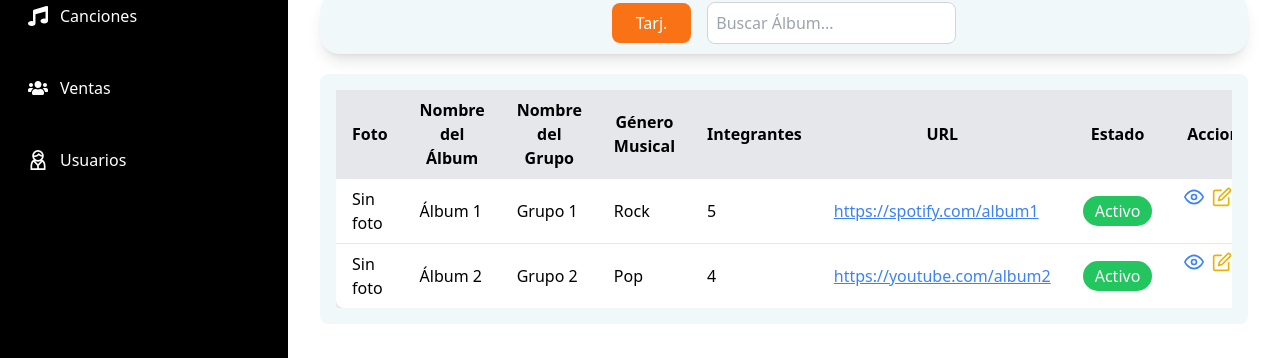
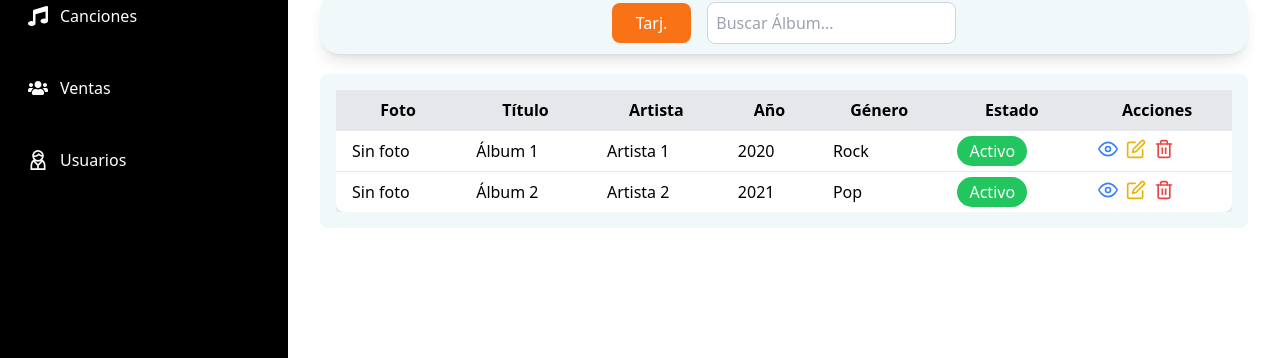
Before and after one commit to 12CUY/disquera-indiec, a React (Vite) app in the folder react-up/: page /album in a window 1280 px wide. Shown: the part 308-666 px from the top of the page. Built offline with nearby package versions, Linux system fonts and the light colour scheme.

Commit message:
cambios 3

```diff
--- a/react-up/src/pages/Admin/Album.jsx
+++ b/react-up/src/pages/Admin/Album.jsx
@@ -9,20 +9,18 @@ const Album = () => {
   const [albums, setAlbums] = useState([
     {
       foto: null,
-      nombreAlbum: "Álbum 1",
-      nombreGrupo: "Grupo 1",
-      generoMusical: "Rock",
-      integrantes: 5,
-      url: "https://spotify.com/album1",
+      titulo: "Álbum 1",
+      artista: "Artista 1",
+      año: 2020,
+      genero: "Rock",
       activo: true,
     },
     {
       foto: null,
-      nombreAlbum: "Álbum 2",
-      nombreGrupo: "Grupo 2",
-      generoMusical: "Pop",
-      integrantes: 4,
-      url: "https://youtube.com/album2",
+      titulo: "Álbum 2",
+      artista: "Artista 2",
+      año: 2021,
+      genero: "Pop",
       activo: true,
     },
   ]);
@@ -32,14 +30,16 @@ const Album = () => {
   const [modalVer, setModalVer] = useState(false);
   const [formData, setFormData] = useState({
     foto: null,
-    nombreAlbum: "",
-    nombreGrupo: "",
-    generoMusical: "",
-    integrantes: 0,
-    url: "",
+    titulo: "",
+    artista: "",
+    año: "",
+    genero: "",
   });
   const [currentAlbum, setCurrentAlbum] = useState(null);
-  const [searchTerm, setSearchTerm] = useState(""); // barra  de  busqueda
+  const [searchTerm, setSearchTerm] = useState("");
+
+  const generos = ["Rock", "Pop", "Jazz", "Clásica", "Electrónica", "Hip-Hop", "Reggae", "Metal"];
+
   const openModalCrear = () => setModalCrear(true);
   const closeModalCrear = () => setModalCrear(false);
 
@@ -70,7 +70,7 @@ const Album = () => {
     Swal.fire({
       icon: "success",
       title: "Álbum agregado",
-      text: `El álbum "${formData.nombreAlbum}" fue agregado exitosamente.`,
+      text: `El álbum "${formData.titulo}" fue agregado exitosamente.`,
     });
     closeModalCrear();
   };
@@ -82,7 +82,7 @@ const Album = () => {
     Swal.fire({
       icon: "success",
       title: "Álbum actualizado",
-      text: `El álbum "${formData.nombreAlbum}" fue actualizado exitosamente.`,
+      text: `El álbum "${formData.titulo}" fue actualizado exitosamente.`,
     });
     closeModalEditar();
   };
@@ -108,81 +108,45 @@ const Album = () => {
       text: "El álbum fue restaurado y está activo nuevamente.",
     });
   };
+
   const handleSearchChange = (e) => {
-    setSearchTerm(e.target.value); // barra  de busqueda
+    setSearchTerm(e.target.value);
   };
+
   const handleCardClick = () => {
     Swal.fire({
       icon: "info",
       title: "Función en desarrollo",
-      text: "Esta función aún no está implementada.", // funcion del boton tarj
+      text: "Esta función aún no está implementada.",
     });
   };
 
   return (
     <div className="p-8">
-      <div
-        className="flex flex-col sm:flex-row md:flex-row items-center justify-between p-4 md:ml-72 text-white rounded-lg"
-        style={{
-          backgroundImage: "url('/img/dc.jpg')", // Usa la ruta relativa de la imagen dentro de public
-          backgroundSize: "cover", // Ajusta para que la imagen cubra todo el contenedor
-          backgroundPosition: "center", // Centra la imagen
-          borderRadius: "20px", // Cambia este valor para ajustar el redondeo
-        }}
-      >
-        {/* Texto "album" */}
-        <p
-          className="text-center sm:text-left text-2xl sm:text-4xl md:text-5xl lg:text-6xl"
-          style={{
-            fontSize: "clamp(25px, 8vw, 60px)", // Hace que el tamaño de la fuente sea responsivo
-            margin: 0, // Asegura que no haya márgenes adicionales
-          }}
-        >
+      {/* Encabezado y botón de agregar */}
+      <div className="flex flex-col sm:flex-row md:flex-row items-center justify-between p-4 md:ml-72 text-white rounded-lg bg-cover bg-center" style={{ backgroundImage: "url('/img/dc.jpg')", borderRadius: "20px" }}>
+        <p className="text-center sm:text-left text-2xl sm:text-4xl md:text-5xl lg:text-6xl" style={{ fontSize: "clamp(25px, 8vw, 60px)", margin: 0 }}>
           Álbum
         </p>
-
-        {/* Botón "Agregar album" */}
         <div className="mt-4 sm:mt-0">
-          <button
-            onClick={openModalCrear}
-            className="bg-[#0aa5a9] text-white px-6 py-3 rounded-lg transition-transform duration-300 hover:bg-[#067b80] hover:scale-105"
-            style={{
-              fontSize: "18px", // Ajusta el tamaño de la letra aquí
-            }}
-          >
+          <button onClick={openModalCrear} className="bg-[#0aa5a9] text-white px-6 py-3 rounded-lg transition-transform duration-300 hover:bg-[#067b80] hover:scale-105" style={{ fontSize: "18px" }}>
             Agregar Álbum
           </button>
         </div>
       </div>
 
-      {/* migajas de pan */}
-      <div
-        className="md:ml-72 p-4 sm:p-6 md:p-8 lg:p-10 xl:p-12 mx-auto bg-blue-100 sm:bg-green-100 md:bg-yellow-100 lg:bg-red-100 xl:bg-purple-100 rounded-lg shadow-lg"
-        style={{
-          backgroundColor: "#f1f8f9", // Color de fondo
-          borderRadius: "20px", // Bordes redondeados
-          marginTop: "20px", // Espaciado superior
-          marginBottom: "20px", // Espaciado inferior
-          height: "auto", // Ajusta el tamaño a su contenido
-          padding: "10px", // Ajusta el relleno si es necesario
-        }}
-      >
+      {/* Migajas de pan */}
+      <div className="md:ml-72 p-4 mx-auto bg-blue-100 rounded-lg shadow-lg" style={{ backgroundColor: "#f1f8f9", borderRadius: "20px", marginTop: "20px", marginBottom: "20px", height: "auto", padding: "10px" }}>
         <nav aria-label="breadcrumb">
           <ol className="flex flex-wrap gap-2 list-none p-0 m-0 justify-center items-center">
             <li className="text-sm sm:text-base md:text-lg lg:text-lg text-center py-2">
-              <Link
-                to="/dashboard"
-                className="text-[#0aa5a9] px-4 py-2 rounded-lg transition duration-300 hover:bg-[#067b80] hover:text-white no-underline"
-              >
+              <Link to="/dashboard" className="text-[#0aa5a9] px-4 py-2 rounded-lg transition duration-300 hover:bg-[#067b80] hover:text-white no-underline">
                 Inicio
               </Link>
             </li>
-
-            {/* Separador */}
             <li className="text-sm sm:text-base md:text-lg lg:text-lg text-center py-2">
               <span className="text-[#0aa5a9] px-2">/</span>
             </li>
-
             <li className="text-sm sm:text-base md:text-lg lg:text-lg text-center py-2">
               <span className="text-[#0aa5a9] px-4 py-2 rounded-lg transition duration-300 hover:bg-[#067b80] hover:text-white no-underline">
                 Álbum
@@ -193,126 +157,56 @@ const Album = () => {
       </div>
 
       {/* Contenedor de búsqueda */}
-      <div
-        className="md:ml-72 p-4 sm:p-6 md:p-8 lg:p-10 xl:p-12 mx-auto bg-gray-100 rounded-lg shadow-lg"
-        style={{
-          backgroundColor: "#f1f8f9", // Color de fondo
-          borderRadius: "20px", // Bordes redondeados
-          marginTop: "20px", // Espaciado superior
-          marginBottom: "20px", // Espaciado inferior
-          height: "auto", // Ajusta el tamaño a su contenido
-          padding: "10px", // Ajusta el relleno si es necesario
-        }}
-      >
+      <div className="md:ml-72 p-4 mx-auto bg-gray-100 rounded-lg shadow-lg" style={{ backgroundColor: "#f1f8f9", borderRadius: "20px", marginTop: "20px", marginBottom: "20px", height: "auto", padding: "10px" }}>
         <div className="flex flex-col sm:flex-row sm:justify-center sm:items-center gap-4">
-          {/* Botón al lado izquierdo con hover más opaco */}
-          <button
-            className="bg-orange-500 text-white py-2 px-6 rounded-lg hover:bg-orange-300 transition-colors duration-300 w-full sm:w-auto"
-            onClick={handleCardClick}
-          >
+          <button className="bg-orange-500 text-white py-2 px-6 rounded-lg hover:bg-orange-300 transition-colors duration-300 w-full sm:w-auto" onClick={handleCardClick}>
             Tarj.
           </button>
-          {/* Input con tamaño dinámico */}
-          <input
-            type="text"
-            placeholder="Buscar Álbum..."
-            value={searchTerm}
-            onChange={handleSearchChange}
-            className="border border-gray-300 p-2 rounded-lg w-full sm:w-auto sm:max-w-sm md:max-w-md lg:max-w-lg xl:max-w-xl"
-          />
+          <input type="text" placeholder="Buscar Álbum..." value={searchTerm} onChange={handleSearchChange} className="border border-gray-300 p-2 rounded-lg w-full sm:w-auto sm:max-w-sm md:max-w-md lg:max-w-lg xl:max-w-xl" />
         </div>
       </div>
 
-      {/* Este es  el contedor  que  se encuentra debajo de la tabla de datos  */}
-      <div
-        className="flex-1 ml-0 md:ml-72  p-4 rounded-lg overflow-auto"
-        style={{
-          backgroundColor: "#f1f8f9  ", // Aplica el color de fondo aquí
-        }}
-      >
+      {/* Tabla de álbumes */}
+      <div className="flex-1 ml-0 md:ml-72 p-4 rounded-lg overflow-auto" style={{ backgroundColor: "#f1f8f9" }}>
         <div className="overflow-x-auto">
           <table className="min-w-full table-auto bg-white rounded-lg shadow-md">
             <thead className="bg-gray-200">
               <tr>
                 <th className="px-4 py-2">Foto</th>
-                <th className="px-4 py-2">Nombre del Álbum</th>
-                <th className="px-4 py-2">Nombre del Grupo</th>
-                <th className="px-4 py-2">Género Musical</th>
-                <th className="px-4 py-2">Integrantes</th>
-                <th className="px-4 py-2">URL</th>
+                <th className="px-4 py-2">Título</th>
+                <th className="px-4 py-2">Artista</th>
+                <th className="px-4 py-2">Año</th>
+                <th className="px-4 py-2">Género</th>
                 <th className="px-4 py-2">Estado</th>
                 <th className="px-4 py-2">Acciones</th>
               </tr>
             </thead>
             <tbody>
               {albums.map((album, index) => (
-                <motion.tr
-                  key={index}
-                  initial={{ opacity: 0 }}
-                  animate={{ opacity: 1 }}
-                  exit={{ opacity: 0 }}
-                  transition={{ duration: 0.5 }}
-                  className={`border-t ${
-                    album.activo ? "hover:bg-gray-100" : "bg-gray-300"
-                  }`}
-                >
+                <motion.tr key={index} initial={{ opacity: 0 }} animate={{ opacity: 1 }} exit={{ opacity: 0 }} transition={{ duration: 0.5 }} className={`border-t ${album.activo ? "hover:bg-gray-100" : "bg-gray-300"}`}>
                   <td className="px-4 py-2">
                     {album.foto ? (
-                      <img
-                        src={URL.createObjectURL(album.foto)}
-                        alt="Foto"
-                        className="w-12 h-12 object-cover rounded-md"
-                      />
+                      <img src={URL.createObjectURL(album.foto)} alt="Foto" className="w-12 h-12 object-cover rounded-md" />
                     ) : (
                       "Sin foto"
                     )}
                   </td>
-                  <td className="px-4 py-2">{album.nombreAlbum}</td>
-                  <td className="px-4 py-2">{album.nombreGrupo}</td>
-                  <td className="px-4 py-2">{album.generoMusical}</td>
-                  <td className="px-4 py-2">{album.integrantes}</td>
+                  <td className="px-4 py-2">{album.titulo}</td>
+                  <td className="px-4 py-2">{album.artista}</td>
+                  <td className="px-4 py-2">{album.año}</td>
+                  <td className="px-4 py-2">{album.genero}</td>
                   <td className="px-4 py-2">
-                    <a
-                      href={album.url}
-                      target="_blank"
-                      rel="noopener noreferrer"
-                      className="text-blue-500 underline"
-                    >
-                      {album.url}
-                    </a>
-                  </td>
-                  <td className="px-4 py-2">
-                    <span
-                      className={`px-3 py-1 rounded-full text-white ${
-                        album.activo ? "bg-green-500" : "bg-red-500"
-                      }`}
-                    >
+                    <span className={`px-3 py-1 rounded-full text-white ${album.activo ? "bg-green-500" : "bg-red-500"}`}>
                       {album.activo ? "Activo" : "Inactivo"}
                     </span>
                   </td>
                   <td className="px-4 py-2 flex space-x-2">
-                    <FiEye
-                      className="text-blue-500 cursor-pointer"
-                      size={20}
-                      onClick={() => openModalVer(index)}
-                    />
-                    <FiEdit
-                      className="text-yellow-500 cursor-pointer"
-                      size={20}
-                      onClick={() => openModalEditar(index)}
-                    />
+                    <FiEye className="text-blue-500 cursor-pointer" size={20} onClick={() => openModalVer(index)} />
+                    <FiEdit className="text-yellow-500 cursor-pointer" size={20} onClick={() => openModalEditar(index)} />
                     {album.activo ? (
-                      <FiTrash2
-                        className="text-red-500 cursor-pointer"
-                        size={20}
-                        onClick={() => handleDeleteAlbum(index)}
-                      />
+                      <FiTrash2 className="text-red-500 cursor-pointer" size={20} onClick={() => handleDeleteAlbum(index)} />
                     ) : (
-                      <FiRefreshCcw
-                        className="text-green-500 cursor-pointer"
-                        size={20}
-                        onClick={() => handleRestoreAlbum(index)}
-                      />
+                      <FiRefreshCcw className="text-green-500 cursor-pointer" size={20} onClick={() => handleRestoreAlbum(index)} />
                     )}
                   </td>
                 </motion.tr>
@@ -328,6 +222,7 @@ const Album = () => {
             onClose={closeModalCrear}
             onChange={handleInputChange}
             onSave={handleAddAlbum}
+            generos={generos}
           />
         )}
 
@@ -337,6 +232,7 @@ const Album = () => {
             onClose={closeModalEditar}
             onChange={handleInputChange}
             onSave={handleUpdateAlbum}
+            generos={generos}
           />
         )}
 
@@ -348,7 +244,7 @@ const Album = () => {
   );
 };
 
-const ModalFormulario = ({ formData, onClose, onChange, onSave }) => {
+const ModalFormulario = ({ formData, onClose, onChange, onSave, generos }) => {
   return (
     <div className="fixed inset-0 flex items-center justify-center bg-black bg-opacity-50 z-50">
       <div className="bg-white p-6 rounded-lg shadow-lg w-96">
@@ -356,89 +252,41 @@ const ModalFormulario = ({ formData, onClose, onChange, onSave }) => {
         <div className="mb-4 text-center">
           <label className="block text-sm font-semibold text-gray-700 mb-2"></label>
           <div>
-    <label
-      htmlFor="foto"
-      className="inline-block bg-[#067b80] text-white text-sm font-semibold px-4 py-2 rounded-md cursor-pointer hover:bg-[#056b6e] focus:ring-2 focus:ring-[#056b6e] focus:outline-none"
-    >
+            <label htmlFor="foto" className="inline-block bg-[#067b80] text-white text-sm font-semibold px-4 py-2 rounded-md cursor-pointer hover:bg-[#056b6e] focus:ring-2 focus:ring-[#056b6e] focus:outline-none">
               Subir Imagen
             </label>
-    <input
-      id="foto"
-      type="file"
-      name="foto"
-      onChange={onChange}
-      className="hidden"
-    />
+            <input id="foto" type="file" name="foto" onChange={onChange} className="hidden" />
           </div>
         </div>
 
         <div className="mb-4">
-          <label className="block text-sm font-medium mb-1">
-            Nombre del Álbum
-          </label>
-          <input
-            type="text"
-            name="nombreAlbum"
-            value={formData.nombreAlbum}
-            onChange={onChange}
-            className="border border-gray-300 p-2 rounded-md w-full"
-          />
+          <label className="block text-sm font-medium mb-1">Título</label>
+          <input type="text" name="titulo" value={formData.titulo} onChange={onChange} className="border border-gray-300 p-2 rounded-md w-full" />
         </div>
         <div className="mb-4">
-          <label className="block text-sm font-medium mb-1">
-            Nombre del Grupo
-          </label>
-          <input
-            type="text"
-            name="nombreGrupo"
-            value={formData.nombreGrupo}
-            onChange={onChange}
-            className="border border-gray-300 p-2 rounded-md w-full"
-          />
+          <label className="block text-sm font-medium mb-1">Artista</label>
+          <input type="text" name="artista" value={formData.artista} onChange={onChange} className="border border-gray-300 p-2 rounded-md w-full" />
         </div>
         <div className="mb-4">
-          <label className="block text-sm font-medium mb-1">
-            Género Musical
-          </label>
-          <input
-            type="text"
-            name="generoMusical"
-            value={formData.generoMusical}
-            onChange={onChange}
-            className="border border-gray-300 p-2 rounded-md w-full"
-          />
+          <label className="block text-sm font-medium mb-1">Año</label>
+          <input type="number" name="año" value={formData.año} onChange={onChange} className="border border-gray-300 p-2 rounded-md w-full" />
         </div>
         <div className="mb-4">
-          <label className="block text-sm font-medium mb-1">Integrantes</label>
-          <input
-            type="number"
-            name="integrantes"
-            value={formData.integrantes}
-            onChange={onChange}
-            className="border border-gray-300 p-2 rounded-md w-full"
-          />
-        </div>
-        <div className="mb-4">
-          <label className="block text-sm font-medium mb-1">URL</label>
-          <input
-            type="url"
-            name="url"
-            value={formData.url}
-            onChange={onChange}
-            className="border border-gray-300 p-2 rounded-md w-full"
-          />
+          <label className="block text-sm font-medium mb-1">Género</label>
+          <select name="genero" value={formData.genero} onChange={onChange} className="border border-gray-300 p-2 rounded-md w-full">
+            <option value="">Selecciona un género</option>
+            {generos.map((genero, index) => (
+              <option key={index} value={genero}>
+                {genero}
+              </option>
+            ))}
+          </select>
         </div>
         <div className="flex justify-end">
-  <button
-    onClick={onSave}
-    className="bg-blue-500 text-white p-2 rounded-lg mr-2"
-  >
+          <button onClick={onSave} className="bg-blue-500 text-white p-2 rounded-lg mr-2">
             Guardar
           </button>
-  <button
-    onClick={onClose}
-    className="bg-red-400 text-white p-2 rounded-md"
-  >
+          <button onClick={onClose} className="bg-red-400 text-white p-2 rounded-md">
             Cerrar
           </button>
         </div>
@@ -455,49 +303,29 @@ const ModalVer = ({ data, onClose }) => {
         <div className="mb-4">
           <label className="block text-sm font-medium mb-1">Foto</label>
           {data.foto ? (
-            <img
-              src={URL.createObjectURL(data.foto)}
-              alt="Foto"
-              className="w-12 h-12 object-cover rounded-md"
-            />
+            <img src={URL.createObjectURL(data.foto)} alt="Foto" className="w-12 h-12 object-cover rounded-md" />
           ) : (
             <span>Sin foto</span>
           )}
         </div>
         <div className="mb-4">
-          <label className="block text-sm font-medium mb-1">
-            Nombre del Álbum
-          </label>
-          <p>{data.nombreAlbum}</p>
+          <label className="block text-sm font-medium mb-1">Título</label>
+          <p>{data.titulo}</p>
         </div>
         <div className="mb-4">
-          <label className="block text-sm font-medium mb-1">
-            Nombre del Grupo
-          </label>
-          <p>{data.nombreGrupo}</p>
+          <label className="block text-sm font-medium mb-1">Artista</label>
+          <p>{data.artista}</p>
         </div>
         <div className="mb-4">
-          <label className="block text-sm font-medium mb-1">
-            Género Musical
-          </label>
-          <p>{data.generoMusical}</p>
+          <label className="block text-sm font-medium mb-1">Año</label>
+          <p>{data.año}</p>
         </div>
         <div className="mb-4">
-          <label className="block text-sm font-medium mb-1">Integrantes</label>
-          <p>{data.integrantes}</p>
-        </div>
-        <div className="mb-4">
-          <label className="block text-sm font-medium mb-1">URL</label>
-          <p>{data.url}</p>
+          <label className="block text-sm font-medium mb-1">Género</label>
+          <p>{data.genero}</p>
         </div>
         <div className="flex justify-end">
-          <button
-            onClick={onClose}
-            className="bg-purple-600 text-white p-2 rounded-md"
-
-
-
-          >
+          <button onClick={onClose} className="bg-purple-600 text-white p-2 rounded-md">
             Cerrar
           </button>
         </div>
@@ -505,11 +333,13 @@ const ModalVer = ({ data, onClose }) => {
     </div>
   );
 };
+
 ModalFormulario.propTypes = {
   formData: PropTypes.object.isRequired,
   onClose: PropTypes.func.isRequired,
   onChange: PropTypes.func.isRequired,
   onSave: PropTypes.func.isRequired,
+  generos: PropTypes.array.isRequired,
 };
 
 ModalVer.propTypes = {
```
Lines whose indentation alone changed are shown as unchanged.
